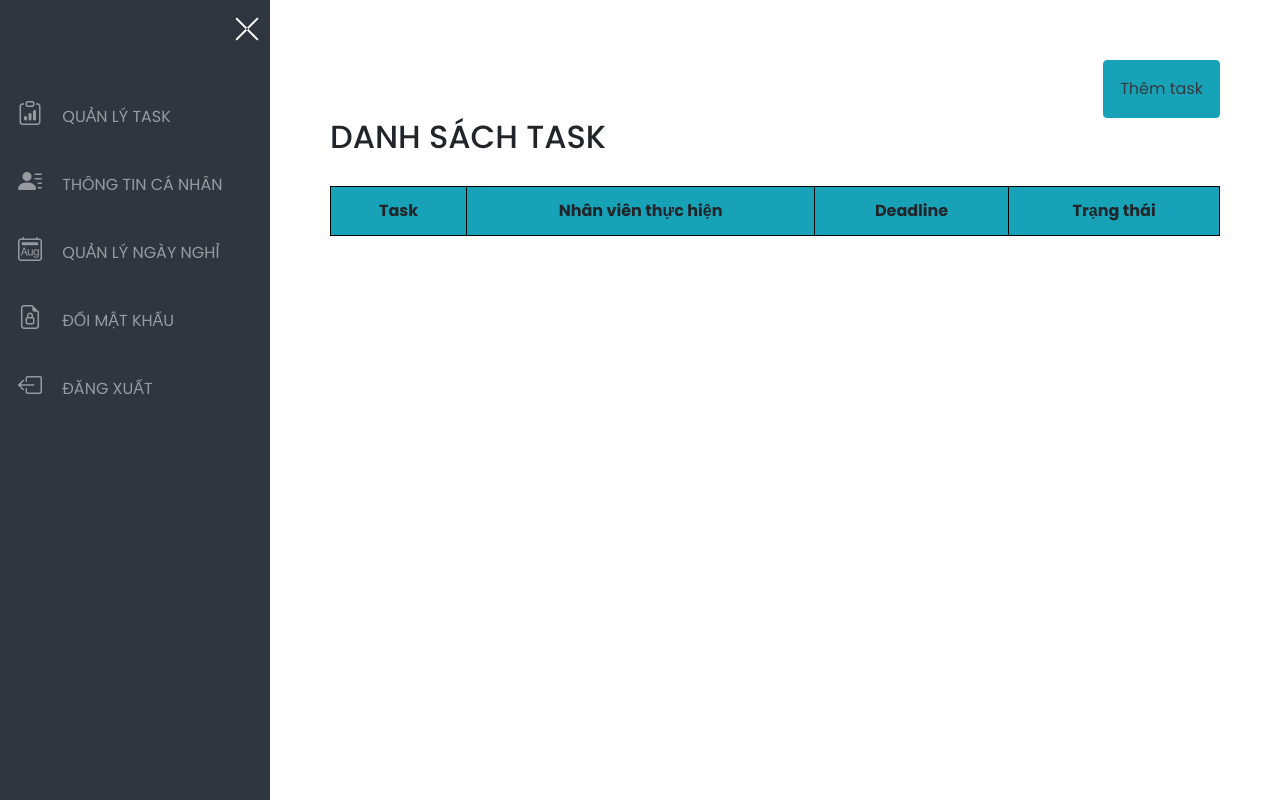
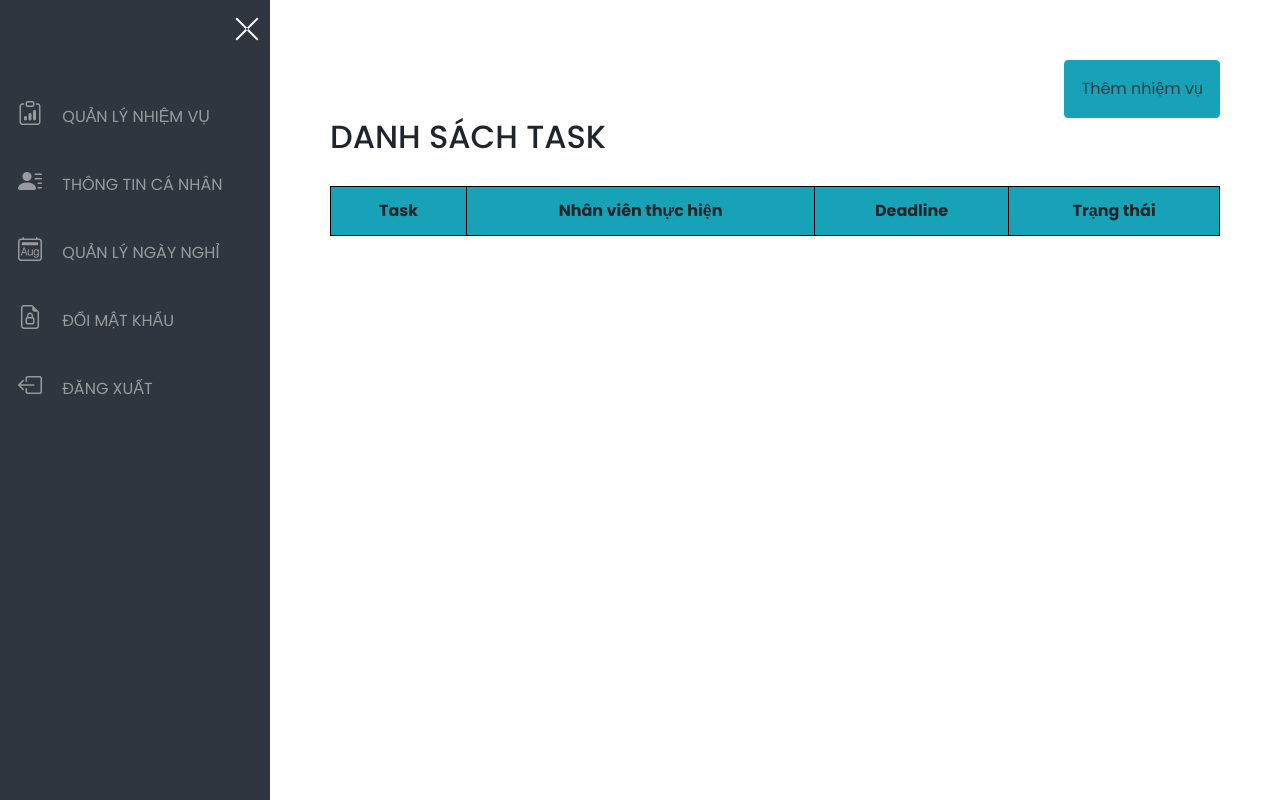
Before and after one commit to khangchung/Web-Final-Project, a PHP site: page /views/monitor/index.php in a window 1280 px wide. Run offline with PHP 8.4, Linux system fonts and the light colour scheme; lists and menus that the app fills with data are empty; some libraries are stand-ins or nearby versions.

Commit message:
Change spelling html content

```diff
--- a/views/includes/sidebar_monitor.php
+++ b/views/includes/sidebar_monitor.php
@@ -10,7 +10,7 @@
             <li class="sidebar_item" >
                 <a href="../../controllers/monitor/index.php">
                     <i class="bi bi-clipboard-data"></i>
-                    Quản lý Task
+                    Quản lý nhiệm vụ
                 </a>
             </li>
             <li class="sidebar_item" >
--- a/views/monitor/create_task.php
+++ b/views/monitor/create_task.php
@@ -38,7 +38,7 @@
         <div class="page-wrap">
 
             <div class="m-5" id="">
-                <h1 class=" mb-5" >Thêm task</h1>
+                <h1 class=" mb-5" >Thêm nhiệm vụ</h1>
                 <form id="" action="" method="">
                     <div class="form-group">
                         <label for="task_name">Tên task</label>
--- a/views/monitor/index.php
+++ b/views/monitor/index.php
@@ -49,7 +49,7 @@
             <div class="main_wrap" id="task_list">
                 <a href="create_task.php" style="text-decoration: none;">
                     <button class="btn btn-info d-block ml-auto p-3 text-dark">
-                        Thêm task
+                        Thêm nhiệm vụ
                     </button>
                 </a>
                 <h2 style="margin-bottom: 30px">DANH SÁCH TASK</h2>
```
